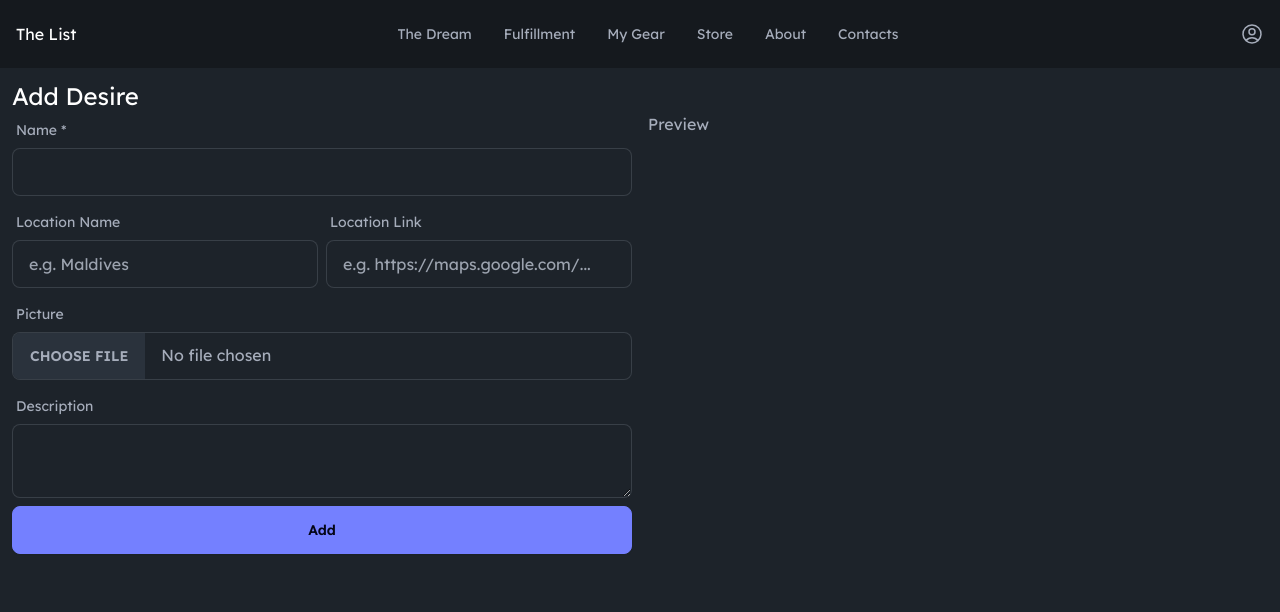
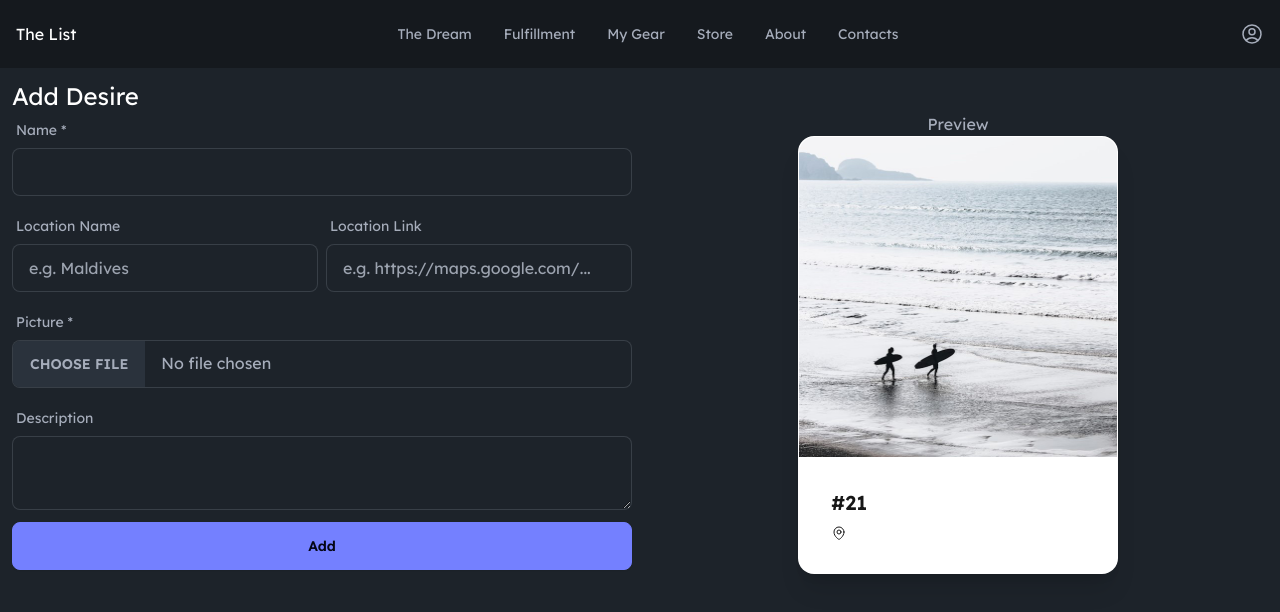
Before and after one commit to Pale91/the-list, a Next.js app: page /desires/create in a window 1280 px wide. Shown: the top 612 px of the page. Built offline with nearby package versions, Linux system fonts and the light colour scheme; no server answers.

Commit message:
Add preview to form

```diff
--- a/app/desires/create/page.tsx
+++ b/app/desires/create/page.tsx
@@ -1,18 +1,27 @@
 'use client';
 
-import { authOptions } from '@/app/api/auth/[...nextauth]/auth-options';
+import { useFormUpdater } from '@/common/hooks/use-form-updater';
 import Input from '@/components/shared/input';
+import { ListItemCard } from '@/components/shared/list-item-card';
 import { Textarea } from '@/components/shared/textarea';
-import { isUserAdmin } from '@/infrastructure/roles';
 import { createActivity } from '@/services/activity-service';
-import { getServerSession } from 'next-auth';
+import { useMemo, useRef } from 'react';
 import { useFormState, useFormStatus } from 'react-dom';
 
 export const dynamic = 'force-dynamic';
 
 export default function CreateDesire() {
   const [errors, dispatch] = useFormState(createActivity, undefined);
-  console.log('errors', errors);
+  const { formState, onChange } = useFormUpdater();
+  const imageRef = useRef<HTMLInputElement>(null);
+
+  const loadedImage = useMemo(() => {
+    if (imageRef.current?.files?.[0] === undefined) {
+      return '/default-1x1.jpg';
+    }
+
+    return URL.createObjectURL(imageRef.current?.files?.[0]);
+  }, [formState['file']]);
 
   return (
     <main className="p-3">
@@ -21,6 +30,7 @@ export default function CreateDesire() {
         <form
           action={dispatch}
           className="grid grid-cols-1 md:grid-cols-2 gap-4"
+          onChange={onChange}
         >
           <div className="lg:grid lg:grid-cols-2 gap-2">
             <Input
@@ -46,12 +56,13 @@ export default function CreateDesire() {
             />
 
             <Input
-              label="Picture"
+              label="Picture *"
               name="file"
               type="file"
               className="file-input file-input-bordered w-full"
               containerClassName="max-w-xs lg:max-w-full col-span-2"
-              error={errors?.locationLink?._errors[0]}
+              required
+              ref={imageRef}
             />
 
             <Textarea
@@ -67,8 +78,14 @@ export default function CreateDesire() {
               value="Add"
             />
           </div>
-          <div className="hidden md:block">
+          <div className="hidden md:flex flex-col items-center">
             <h1>Preview</h1>
+            <ListItemCard
+              imageUrl={loadedImage}
+              location={formState['location'] ?? ''}
+              name={formState['name'] ?? ''}
+              numberInList={21}
+            />
           </div>
         </form>
       </section>
--- /dev/null
+++ b/common/hooks/use-form-updater.ts
@@ -0,0 +1,12 @@
+import { useState } from 'react';
+
+export const useFormUpdater = () => {
+  const [formState, setFormState] = useState<{ [key: string]: string }>({});
+
+  const onChange = (e: React.ChangeEvent<HTMLFormElement>) => {
+    const { name, value } = e.target;
+    setFormState((prev) => ({ ...prev, [name]: value }));
+  };
+
+  return { formState, onChange };
+};
--- a/components/shared/input.tsx
+++ b/components/shared/input.tsx
@@ -1,23 +1,24 @@
 import clsx from 'clsx';
-import React, { HTMLInputTypeAttribute } from 'react';
+import React, { HTMLInputTypeAttribute, forwardRef } from 'react';
 
 const classNameByType: { [key: string]: string } = {
   text: 'input input-bordered',
   file: 'file-input file-input-bordered'
 };
 
-export default function Input({
-  label,
-  containerClassName,
-  type,
-  error,
-  ...inputProps
-}: React.InputHTMLAttributes<HTMLInputElement> & {
+interface InputProps extends React.InputHTMLAttributes<HTMLInputElement> {
   label: string;
   containerClassName?: string;
-  type?: React.HTMLInputTypeAttribute;
+  type?: HTMLInputTypeAttribute;
   error?: string;
-}) {
+}
+
+const Input = forwardRef(function (
+  props: InputProps,
+  ref: React.Ref<HTMLInputElement>
+) {
+  const { label, containerClassName, type, error, ...inputProps } = props;
+
   const inputClassName =
     classNameByType[type ?? 'text'] ?? classNameByType.text;
 
@@ -35,8 +36,11 @@ export default function Input({
           error !== undefined && 'input-error',
           inputProps.className
         )}
+        ref={ref}
       />
       {error && <span className="text-xs text-error">{error}</span>}
     </label>
   );
-}
+});
+
+export default Input;
```
Also changed, not shown: public/default-1x1.jpg (added).
